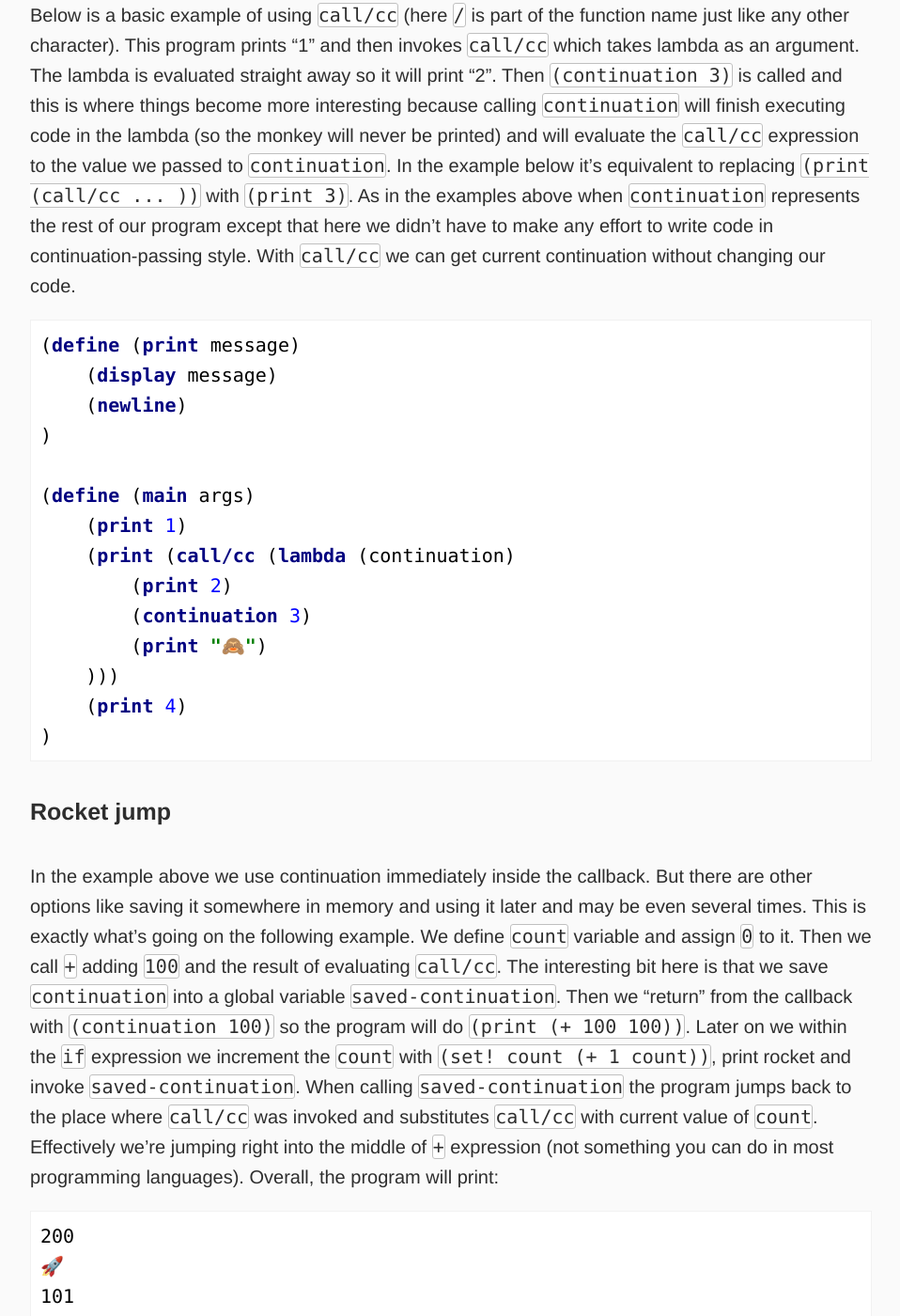
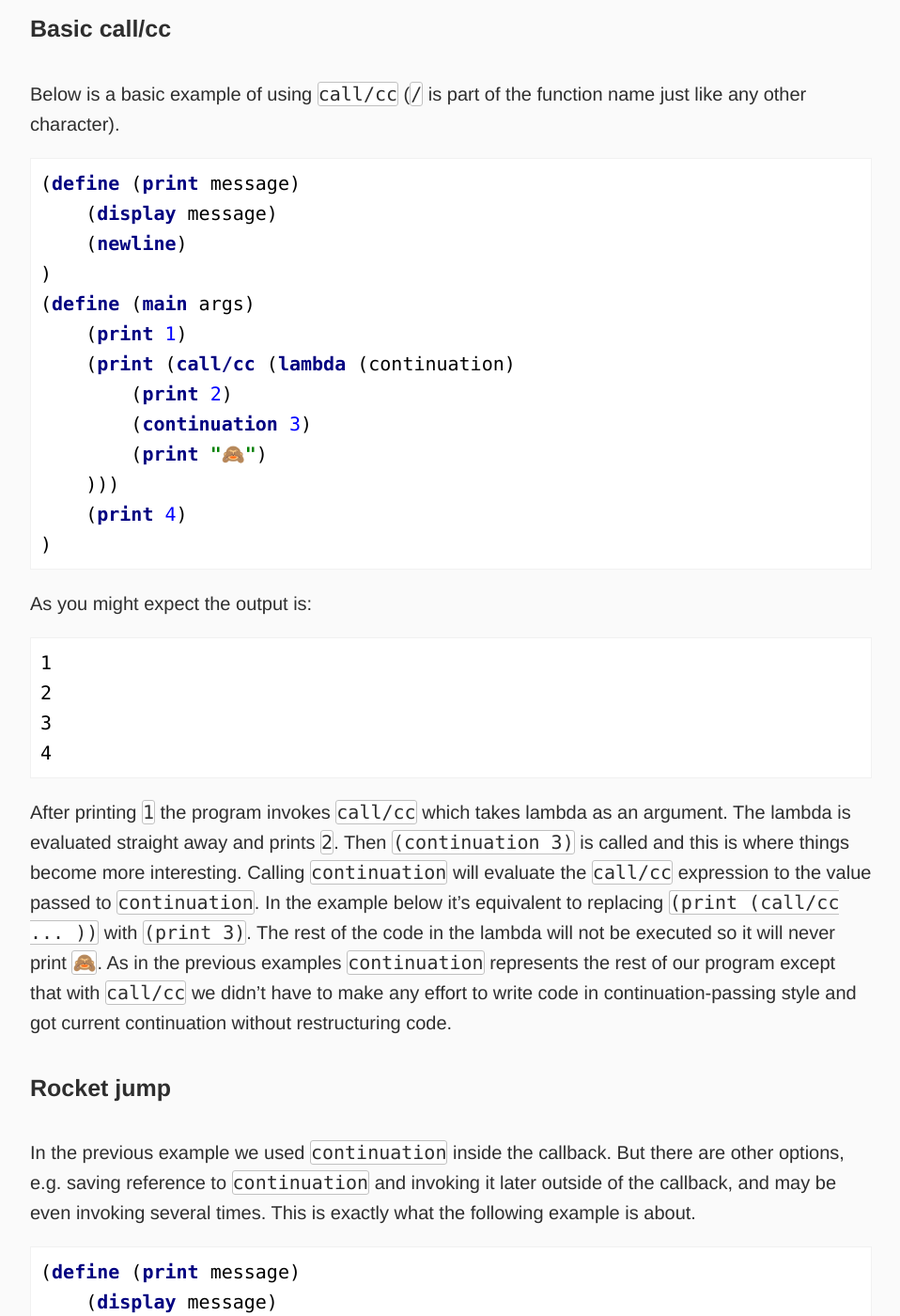
Before and after one commit to dkandalov/dkandalov.github.io, a Jekyll site: the page built from _posts/coroutines/2018-05-06-call-with-current-continuation.md, in a window 1280 px wide and 1400 px high, scrolled down 4619 px. Shown: the whole window at 94% size, without its empty margins (160-1118 px from the left). Built offline with Jekyll 4.4.1, drawn with Linux system fonts in a browser that asks for light colours; our own code applies the rules of GitHub Pages for plain Markdown files; some of the changed text lies outside the part shown.

Commit message:
updated callcc post

````diff
--- a/_posts/coroutines/2018-05-06-call-with-current-continuation.md
+++ b/_posts/coroutines/2018-05-06-call-with-current-continuation.md
@@ -81,7 +81,7 @@ The same program rewritten in CPS:
 ```
 To convert `factorial` function to CPS we add one more argument to `factorial-cps` and use it almost like a `return` statement. This is straightforward for values, e.g. in `(continuation 1)`. However, it's a bit more subtle when calling other functions, e.g. `(continuation (* n (factorial-cps (- n 1)))))` won't work. The problem is that the result of `factorial-cps` is only accessible in its callback, so we need to invoke `continuation` inside the lambda. Similarly, in the `main` function we display `result` by passing callback (aka continuation) to `factorial-cps`.
 
-Here is another example of CPS in which we read a file from web sever, save it into a file and open the file (to be fair this example could be broken down further by writing `string-append` in CPS). Hopefully, this can convince you that any program can be rewritten in continuation-passing style. There are certain advantages of explicitly passing continuations, however as you can see the `main` function quickly becomes very nested. This is sometimes referred to as [callback hell](http://callbackhell.com). And this is when `callcc` can be really useful.
+Here is another example of CPS in which we read a file from web sever, save it into a file and [open](https://developer.apple.com/legacy/library/documentation/Darwin/Reference/ManPages/man1/open.1.html) the file with default application. Hopefully, this is somewhat convincing that any program can be rewritten in continuation-passing style. There are some advantages of explicitly passing continuations, however, as you can see in the `main` function, the code quickly becomes very nested. This is [callback hell](http://callbackhell.com) (aka [pyramid of doom](https://en.wikipedia.org/wiki/Pyramid_of_doom_(programming))) and this is when `call/cc` can be really useful.
 ```
 (use http-client)
 
@@ -106,16 +106,16 @@ Here is another example of CPS in which we read a file from web sever, save it i
 	))
 )
 ```
+(Strictly speaking, this example and examples before could be broken down further, e.g. re-writing `if`, `=`, `-`, `*`, `display`, `string-append` in CPS.)
 
 #### Basic call/cc
 
-Below is a basic example of using `call/cc` (here `/` is part of the function name just like any other character). This program prints "1" and then invokes `call/cc` which takes lambda as an argument. The lambda is evaluated straight away so it will print "2". Then `(continuation 3)` is called and this is where things become more interesting because calling `continuation` will finish executing code in the lambda (so the monkey will never be printed) and will evaluate the `call/cc` expression to the value we passed to `continuation`. In the example below it's equivalent to replacing `(print (call/cc ... ))` with `(print 3)`. As in the examples above when `continuation` represents the rest of our program except that here we didn't have to make any effort to write code in continuation-passing style. With `call/cc` we can get current continuation without changing our code.
+Below is a basic example of using `call/cc` (`/` is part of the function name just like any other character).
 ```
 (define (print message)
     (display message)
     (newline)
 )
-
 (define (main args)
     (print 1)
     (print (call/cc (lambda (continuation)
@@ -126,25 +126,23 @@ Below is a basic example of using `call/cc` (here `/` is part of the function na
     (print 4)
 )
 ```
+As you might expect the output is:
+```
+1
+2
+3
+4
+```
+After printing `1` the program invokes `call/cc` which takes lambda as an argument. The lambda is evaluated straight away and prints `2`. Then `(continuation 3)` is called and this is where things become more interesting. Calling `continuation` will evaluate the `call/cc` expression to the value passed to `continuation`. In the example below it's equivalent to replacing `(print (call/cc ... ))` with `(print 3)`. The rest of the code in the lambda will not be executed so it will never print `🙈`. As in the previous examples `continuation` represents the rest of our program except that with `call/cc` we didn't have to make any effort to write code in continuation-passing style and got current continuation without restructuring code.
 
 #### Rocket jump
 
-In the example above we use continuation immediately inside the callback. But there are other options like saving it somewhere in memory and using it later and may be even several times. This is exactly what's going on the following example. We define `count` variable and assign `0` to it. Then we call `+` adding `100` and the result of evaluating `call/cc`. The interesting bit here is that we save `continuation` into a global variable `saved-continuation`. Then we "return" from the callback with `(continuation 100)` so the program will do `(print (+ 100 100))`. Later on we within the `if` expression we increment the `count` with `(set! count (+ 1 count))`, print rocket and invoke `saved-continuation`. When calling `saved-continuation` the program jumps back to the place where `call/cc` was invoked and substitutes `call/cc` with current value of `count`. Effectively we're jumping right into the middle of `+` expression (not something you can do in most programming languages). Overall, the program will print:
-```
-200
-🚀
-101
-🚀
-102
-🚀
-103
-```
+In the previous example we used `continuation` inside the callback. But there are other options, e.g. saving reference to `continuation` and invoking it later outside of the callback, and may be even invoking several times. This is exactly what the following example is about.
 ```
 (define (print message)
     (display message)
     (newline)
 )
-
 (define (main args)
     (define count 0)
 
@@ -161,6 +159,18 @@ In the example above we use continuation immediately inside the callback. But th
     ))
 )
 ```
+The program will print:
+```
+200
+🚀
+101
+🚀
+102
+🚀
+103
+```
+We define `count` variable and assign `0` to it. Then we call `+` adding `100` and the result of evaluating `call/cc`. The interesting bit here is that we save `continuation` into a global variable `saved-continuation`. Then we "return" from the callback with `(continuation 100)` so the program will do `(print (+ 100 100))`. Later on we within the `if` expression we increment the `count` with `(set! count (+ 1 count))`, print rocket and invoke `saved-continuation`. When calling `saved-continuation` the program jumps back to the place where `call/cc` was invoked and substitutes `call/cc` with current value of `count`. Effectively we're jumping right into the middle of `+` expression (not something you can do in most programming languages).
+
 The following diagram illustrates the example above. The interesting part of this is that you can think of continuation as saving current stack and instruction pointer somewhere in memory. This is the analogy we used when looking at coroutines as threads and as `yield/async/await`. And this is how coroutines and continuations are related to each other.
 
 ![](/assets/images/coroutines/callcc/0-callcc.png)
````
Also changed, not shown: other parts of _posts/coroutines/2018-05-06-call-with-current-continuation.md (+2 -3 lines).
